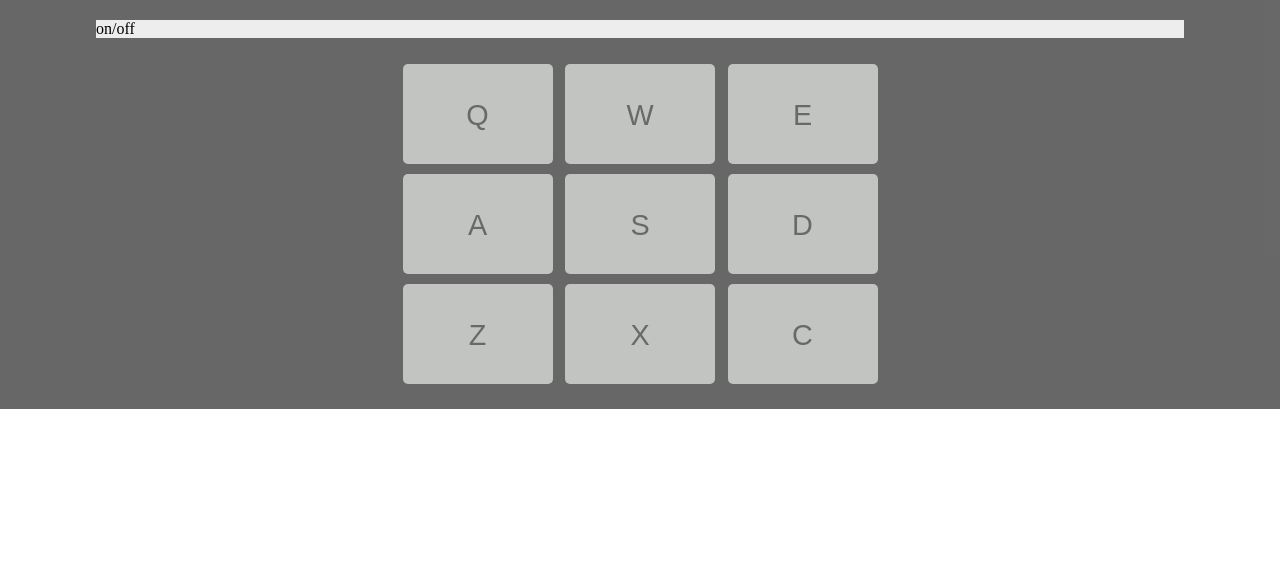
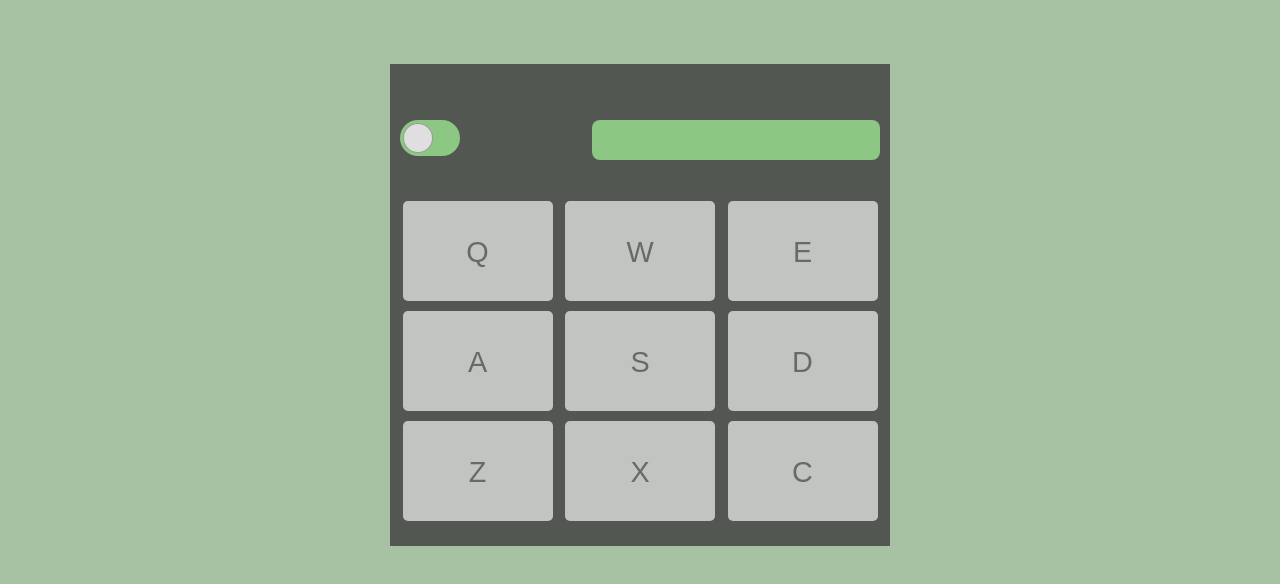
Before and after one commit to thierved/drum_machine, a React (Create React App) app: page / in a window 1280 px wide. Shown: the top 584 px of the page. Built offline with nearby package versions, Linux system fonts and the light colour scheme.

Commit message:
finish the styling of the app

```diff
--- a/public/style.css
+++ b/public/style.css
@@ -3,26 +3,65 @@
 }
 
 body {
-    margin: 0;
+    width: 90%;
+    max-width: 500px;
+    margin: auto;
+    background: #66966093;
+
 }
 
 #drum-machine {
     padding: 20px 0;
+    margin-top: 4rem;
     background: #383838c2;
 }
 
 #controller {
-    width: 85%;
-    margin: auto;
-    background: #ededed;
+    display: flex;
+    justify-content: space-between;
+    height: 80px;
+    padding: 20px 10px;
+    margin: 1rem auto;
+}
+
+#powerButton div {
+    width: 60px;
+    height: 36px;
+    padding: 3px;
+    border-radius: 48rem;
+}
+
+#powerButton div span {
+    display: block;
+    width: 30px;
+    height: 30px;
+    background: #dedfde;
+    border-radius: 100%;
+    border: 1.5px solid #868686c2;
+}
+
+#display {
+    width: 60%;
+    background: #9ee994c4;
+    text-align: center;
+    border-radius: 0.5rem;
+}
+
+#display h4 {
+    padding: 12px 0;
+    margin: 0;
+    font-family: sans-serif;
+    color: #455248;
+}
+
+#powerButton div , #display {
+    background: #9ee994c4;
 }
 
 #pads {
     display: flex;
     flex-flow: wrap;
     justify-content: space-evenly;
-    width: 90%;
-    max-width: 500px;
     margin: auto;
 }
 
--- a/src/components/App.js
+++ b/src/components/App.js
@@ -21,15 +21,15 @@ class App extends Component {
       <div id="drum-machine">
         <Controlls display={this.state.tuneName ? this.state.tuneName: ''} />
         <div id='pads'>
-            <DrumPad text='Q' src='https://s3.amazonaws.com/freecodecamp/drums/Heater-1.mp3' name='Heater-1' tune={this.setTuneName}/>
-            <DrumPad text='W' src='https://s3.amazonaws.com/freecodecamp/drums/Dsc_Oh.mp3' name='Dsc_Oh' tune={this.setTuneName}/>
-            <DrumPad text='E' src='https://s3.amazonaws.com/freecodecamp/drums/Kick_n_Hat.mp3' name='Kick_n_Hat' tune={this.setTuneName}/>
-            <DrumPad text='A' src='https://s3.amazonaws.com/freecodecamp/drums/RP4_KICK_1.mp3' name='RP4_KICK_1' tune={this.setTuneName}/>
-            <DrumPad text='S' src='https://s3.amazonaws.com/freecodecamp/drums/Cev_H2.mp3' name='Cev_H2' tune={this.setTuneName}/>
-            <DrumPad text='D' src='https://s3.amazonaws.com/freecodecamp/drums/Chord_1.mp3' name='Chord_1' tune={this.setTuneName}/>
-            <DrumPad text='Z' src='https://s3.amazonaws.com/freecodecamp/drums/Give_us_a_light.mp3' name='Give_us_a_light' tune={this.setTuneName}/>
-            <DrumPad text='X' src='https://s3.amazonaws.com/freecodecamp/drums/Dry_Ohh.mp3' name='Dry_Ohh' tune={this.setTuneName}/>
-            <DrumPad text='C' src='https://s3.amazonaws.com/freecodecamp/drums/Bld_H1.mp3' name='Bld_H1' tune={this.setTuneName}/>
+            <DrumPad text='Q' src='https://s3.amazonaws.com/freecodecamp/drums/Heater-1.mp3' name='Heater 1' tune={this.setTuneName}/>
+            <DrumPad text='W' src='https://s3.amazonaws.com/freecodecamp/drums/Dsc_Oh.mp3' name='Dsc Oh' tune={this.setTuneName}/>
+            <DrumPad text='E' src='https://s3.amazonaws.com/freecodecamp/drums/Kick_n_Hat.mp3' name='Kick n Hat' tune={this.setTuneName}/>
+            <DrumPad text='A' src='https://s3.amazonaws.com/freecodecamp/drums/RP4_KICK_1.mp3' name='RP4 KICK 1' tune={this.setTuneName}/>
+            <DrumPad text='S' src='https://s3.amazonaws.com/freecodecamp/drums/Cev_H2.mp3' name='Cev H2' tune={this.setTuneName}/>
+            <DrumPad text='D' src='https://s3.amazonaws.com/freecodecamp/drums/Chord_1.mp3' name='Chord 1' tune={this.setTuneName}/>
+            <DrumPad text='Z' src='https://s3.amazonaws.com/freecodecamp/drums/Give_us_a_light.mp3' name='Give us a light' tune={this.setTuneName}/>
+            <DrumPad text='X' src='https://s3.amazonaws.com/freecodecamp/drums/Dry_Ohh.mp3' name='Dry Ohh' tune={this.setTuneName}/>
+            <DrumPad text='C' src='https://s3.amazonaws.com/freecodecamp/drums/Bld_H1.mp3' name='Bld H1' tune={this.setTuneName}/>
         </div>
       </div>
     )
--- a/src/components/Controlls.js
+++ b/src/components/Controlls.js
@@ -3,11 +3,11 @@ import React from 'react';
 const Controlls = (props) => {
     return (
         <div id="controller">
-            <div>
-                <div><span>on/off</span></div>
+            <div id="powerButton">
+                <div><span></span></div>
             </div>
             <div id='display'>
-                <h4>{props.display}</h4>
+                <h4>{props.display.toUpperCase()}</h4>
             </div>
         </div>
     );
```
